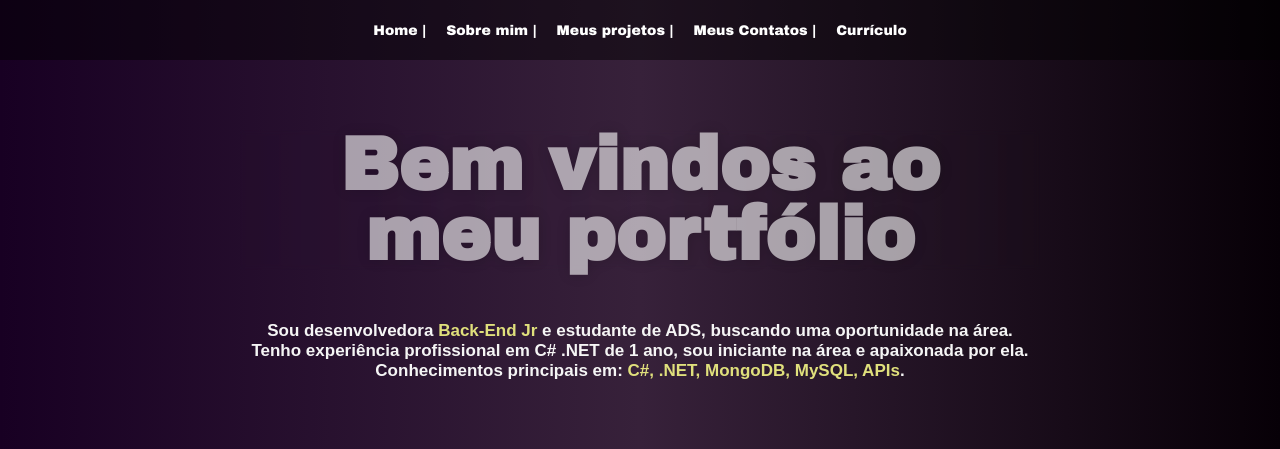
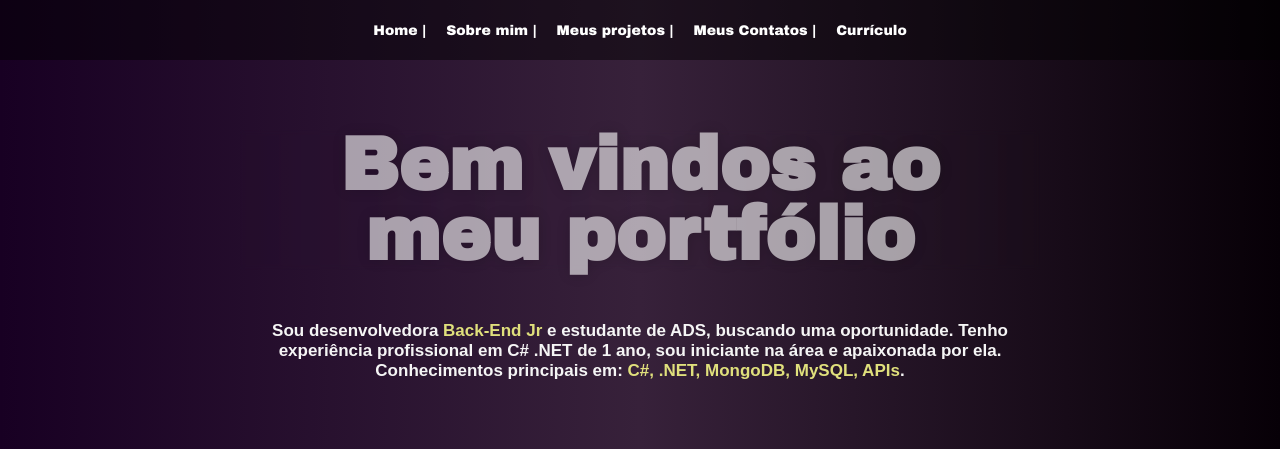
Before and after one commit to devraiany/portfolio, a plain HTML site: page index.html in a window 1280 px wide. Shown: the top 449 px of the page. Drawn offline with Linux system fonts and the light colour scheme.

Commit message:
atualizando

```diff
--- a/index.html
+++ b/index.html
@@ -24,7 +24,7 @@
         <!-- Ao clicar nos icones, vai direto para as redes sociais desejada -->
         <div class="principal">
             <h1>Bem vindos ao meu portfólio</h1>      <!-- Título da página -->
-            <p class="paragrafo1">Sou desenvolvedora <span class="destaquesub">Back-End Jr</span> e estudante de ADS, buscando uma oportunidade na área. Tenho experiência profissional em C# .NET de 1 ano, sou iniciante na área e apaixonada por ela. Conhecimentos principais em: <span class="destaquesub">C#, .NET, MongoDB, MySQL, APIs</span>.</p>
+            <p class="paragrafo1">Sou desenvolvedora <span class="destaquesub">Back-End Jr</span> e estudante de ADS, buscando uma oportunidade. Tenho experiência profissional em C# .NET de 1 ano, sou iniciante na área e apaixonada por ela. Conhecimentos principais em: <span class="destaquesub">C#, .NET, MongoDB, MySQL, APIs</span>.</p>
             <div class="redes-sociais">               <!-- Simbolos das redes sociais -->
                 <a href="https://www.linkedin.com/in/raianycristina/" target="_blank"><img src="imagens/link.png" alt="Ícone do linkedln"></a>
                 <a href="https://github.com/annybuch" target="_blank"><img src="imagens/github.png" alt="Ícone do github"></a>
```
